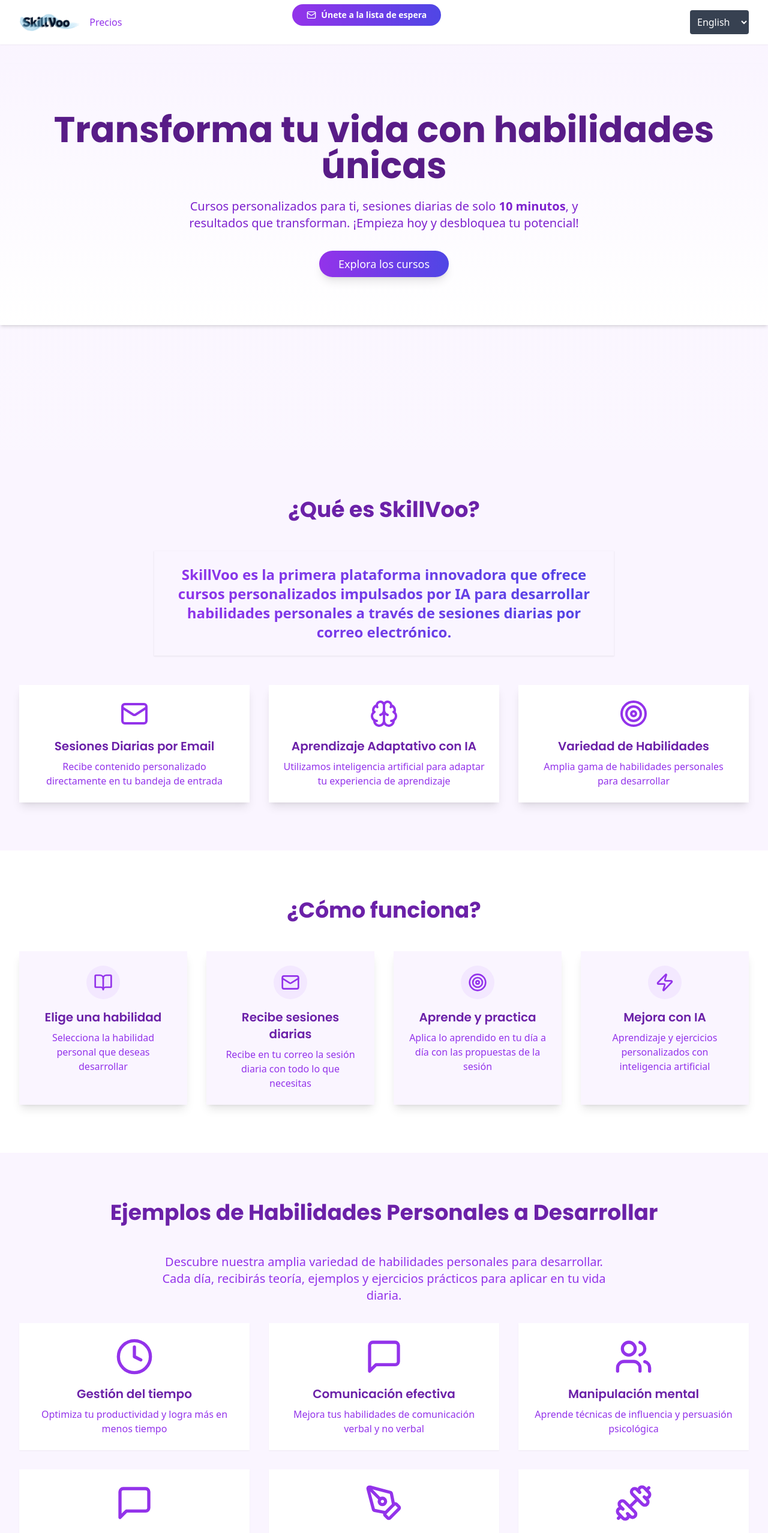
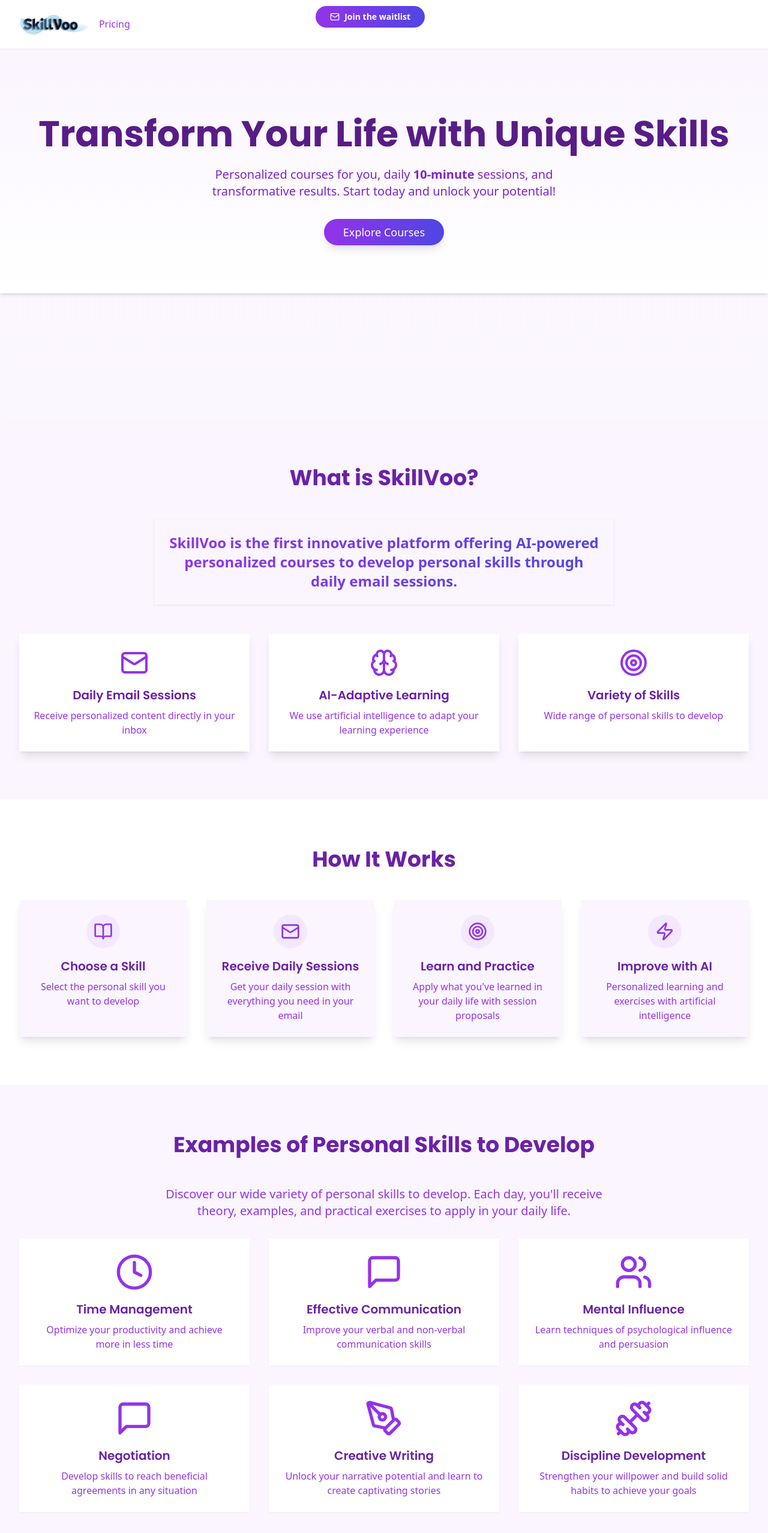
Before and after one commit to Ferrajju/skillvoo-landing, a Next.js app: page / in a window 1280 px wide. Shown: the top 2556 px of the page at 60% size. Built offline with nearby package versions, Linux system fonts and the light colour scheme.

Commit message:
Traducuiiedno toda la pagina al ingles

```diff
--- a/app/page.tsx
+++ b/app/page.tsx
@@ -1,7 +1,5 @@
 "use client"
 import GoogleTranslateWidget from "@/components/GoogleTranslateWidget"
-
-
 
 import { Button } from "@/components/ui/button"
 import { Input } from "@/components/ui/input"
@@ -16,7 +14,6 @@ import {
   CheckCircle,
   Target,
   PenTool,
-
   MessageSquare,
   Users,
   Dumbbell,
@@ -26,12 +23,10 @@ import Link from "next/link"
 import { useState } from "react"
 import { motion } from "framer-motion"
 
-
-
 const validateEmail = (email: string): boolean => {
-  const emailRegex = /^[^\s@]+@[^\s@]+\.[^\s@]+$/;
-  return emailRegex.test(email);
-};
+  const emailRegex = /^[^\s@]+@[^\s@]+\.[^\s@]+$/
+  return emailRegex.test(email)
+}
 
 // Animation variants
 const fadeInUp = {
@@ -63,15 +58,15 @@ export default function LandingPage() {
   const [message, setMessage] = useState("")
 
   const handleSubmit = async (e: React.FormEvent) => {
-    e.preventDefault();
-    setMessage("");
+    e.preventDefault()
+    setMessage("")
 
     if (!validateEmail(email)) {
-      setMessage("Por favor, introduce un correo electrónico válido.");
-      return;
+      setMessage("Por favor, introduce un correo electrónico válido.")
+      return
     }
 
-    setIsLoading(true);
+    setIsLoading(true)
     try {
       const response = await fetch("/api/waitlist", {
         method: "POST",
@@ -79,28 +74,27 @@ export default function LandingPage() {
           "Content-Type": "application/json",
         },
         body: JSON.stringify({ name, email }),
-      });
+      })
 
-      const data = await response.json();
+      const data = await response.json()
       if (response.ok) {
-        setMessage("¡Gracias por registrarte! Recibirás tu curso gratuito pronto.");
-        setName("");
-        setEmail("");
+        setMessage("Thank you for registering! You'll receive your free course soon.")
+        setName("")
+        setEmail("")
       } else {
-        setMessage(`Error: ${data.message || "Hubo un problema al procesar tu solicitud."}`);
+        setMessage(`Error: ${data.message || "There was a problem processing your request."}`)
       }
     } catch (error) {
-      console.error("Error:", error);
-      setMessage("Hubo un error al conectar con el servidor. Por favor, intenta de nuevo más tarde.");
+      console.error("Error:", error)
+      setMessage("There was an error connecting to the server. Please try again later.")
     } finally {
-      setIsLoading(false);
+      setIsLoading(false)
     }
-  };
-
+  }
 
   return (
     <div className="min-h-screen bg-gradient-to-b from-purple-50 to-white font-sans">
-
+      <GoogleTranslateWidget />
       {/* Navigation bar */}
       <motion.nav
         initial={{ y: -100 }}
@@ -121,7 +115,7 @@ export default function LandingPage() {
               />
             </motion.div>
             <Link href="/prices" className="text-purple-600 hover:text-purple-800 transition-colors">
-              Precios
+              Pricing
             </Link>
           </div>
 
@@ -134,25 +128,9 @@ export default function LandingPage() {
               whileTap={{ scale: 0.95 }} // Contracción al hacer clic
             >
               <Mail className="w-4 h-4 mr-2" />
-              Únete a la lista de espera
+              Join the waitlist
             </motion.button>
           </div>
-          <select
-          className="bg-gray-700 text-white p-2 rounded"
-          onChange={(e) => {
-            // Aquí puedes realizar alguna acción si quieres algo específico al cambiar el idioma
-            const language = e.target.value;
-            console.log("Idioma seleccionado:", language);
-            // Aquí puedes manejar la lógica de traducción si no usas Google Translate
-          }}
-        >
-          <option value="en">English</option>
-          <option value="es">Español</option>
-          <option value="fr">Français</option>
-          {/* Agrega más opciones según los idiomas que quieras */}
-        </select>
-
-        <GoogleTranslateWidget />
         </div>
       </motion.nav>
 
@@ -169,13 +147,13 @@ export default function LandingPage() {
           variants={fadeInUp}
           className="text-5xl sm:text-6xl font-bold text-purple-900 mb-6 font-heading leading-tight"
         >
-          Transforma tu vida con habilidades únicas
+          Transform Your Life with Unique Skills
         </motion.h1>
 
         {/* Descripción */}
         <motion.p variants={fadeInUp} className="text-xl text-purple-700 mb-8 max-w-2xl">
-          Cursos personalizados para ti, sesiones diarias de solo <b>10 minutos</b>, y resultados que transforman.
-          ¡Empieza hoy y desbloquea tu potencial!
+          Personalized courses for you, daily <b>10-minute</b> sessions, and transformative results. Start today and
+          unlock your potential!
         </motion.p>
 
         {/* Botón de llamada a la acción */}
@@ -185,7 +163,7 @@ export default function LandingPage() {
             className="bg-gradient-to-r from-purple-600 to-indigo-600 text-white text-lg px-8 py-3 rounded-full shadow-lg hover:shadow-xl"
             onClick={(e) => scrollToSection(e, "cursos")}
           >
-            Explora los cursos
+            Explore Courses
           </Button>
         </motion.div>
       </motion.section>
@@ -200,31 +178,31 @@ export default function LandingPage() {
       >
         <div className="container mx-auto px-4 sm:px-6 lg:px-8">
           <motion.h2 variants={fadeInUp} className="text-4xl font-bold text-center text-purple-800 mb-12 font-heading">
-            ¿Qué es SkillVoo?
+            What is SkillVoo?
           </motion.h2>
           <motion.p
             variants={fadeInUp}
             className="text-2xl text-center text-gradient font-semibold mb-8 max-w-3xl mx-auto p-6 bg-purple-100 rounded-lg shadow-sm"
           >
-            SkillVoo es la primera plataforma innovadora que ofrece cursos personalizados impulsados por IA para
-            desarrollar habilidades personales a través de sesiones diarias por correo electrónico.
+            SkillVoo is the first innovative platform offering AI-powered personalized courses to develop personal
+            skills through daily email sessions.
           </motion.p>
           <div className="grid grid-cols-1 md:grid-cols-3 gap-8 mt-12">
             {[
               {
-                title: "Sesiones Diarias por Email",
+                title: "Daily Email Sessions",
                 icon: Mail,
-                description: "Recibe contenido personalizado directamente en tu bandeja de entrada",
+                description: "Receive personalized content directly in your inbox",
               },
               {
-                title: "Aprendizaje Adaptativo con IA",
+                title: "AI-Adaptive Learning",
                 icon: Brain,
-                description: "Utilizamos inteligencia artificial para adaptar tu experiencia de aprendizaje",
+                description: "We use artificial intelligence to adapt your learning experience",
               },
               {
-                title: "Variedad de Habilidades",
+                title: "Variety of Skills",
                 icon: Target,
-                description: "Amplia gama de habilidades personales para desarrollar",
+                description: "Wide range of personal skills to develop",
               },
             ].map((feature, index) => (
               <motion.div key={index} variants={fadeInUp} className="bg-white rounded-lg shadow-lg p-6 text-center">
@@ -247,29 +225,29 @@ export default function LandingPage() {
       >
         <div className="container mx-auto px-4 sm:px-6 lg:px-8">
           <motion.h2 variants={fadeInUp} className="text-4xl font-bold text-center text-purple-800 mb-12 font-heading">
-            ¿Cómo funciona?
+            How It Works
           </motion.h2>
           <div className="grid grid-cols-1 md:grid-cols-2 lg:grid-cols-4 gap-8">
             {[
               {
-                title: "Elige una habilidad",
+                title: "Choose a Skill",
                 icon: BookOpen,
-                description: "Selecciona la habilidad personal que deseas desarrollar",
+                description: "Select the personal skill you want to develop",
               },
               {
-                title: "Recibe sesiones diarias",
+                title: "Receive Daily Sessions",
                 icon: Mail,
-                description: "Recibe  en tu correo la sesión diaria con todo lo que necesitas",
+                description: "Get your daily session with everything you need in your email",
               },
               {
-                title: "Aprende y practica",
+                title: "Learn and Practice",
                 icon: Target,
-                description: "Aplica lo aprendido en tu día a día con las propuestas de la sesión ",
+                description: "Apply what you've learned in your daily life with session proposals",
               },
               {
-                title: "Mejora con IA",
+                title: "Improve with AI",
                 icon: Zap,
-                description: "Aprendizaje y ejercicios personalizados con inteligencia artificial",
+                description: "Personalized learning and exercises with artificial intelligence",
               },
             ].map((step, index) => (
               <motion.div
@@ -304,43 +282,43 @@ export default function LandingPage() {
       >
         <div className="container mx-auto px-4 sm:px-6 lg:px-8">
           <motion.h2 variants={fadeInUp} className="text-4xl font-bold text-center text-purple-800 mb-12 font-heading">
-            Ejemplos de Habilidades Personales a Desarrollar
+            Examples of Personal Skills to Develop
           </motion.h2>
           <motion.p variants={fadeInUp} className="text-xl text-center text-purple-600 mb-8 max-w-3xl mx-auto">
-            Descubre nuestra amplia variedad de habilidades personales para desarrollar. Cada día, recibirás teoría,
-            ejemplos y ejercicios prácticos para aplicar en tu vida diaria.
+            Discover our wide variety of personal skills to develop. Each day, you'll receive theory, examples, and
+            practical exercises to apply in your daily life.
           </motion.p>
           <div className="grid grid-cols-1 md:grid-cols-2 lg:grid-cols-3 gap-8">
             {[
               {
-                title: "Gestión del tiempo",
+                title: "Time Management",
                 icon: Clock,
-                description: "Optimiza tu productividad y logra más en menos tiempo",
+                description: "Optimize your productivity and achieve more in less time",
               },
               {
-                title: "Comunicación efectiva",
+                title: "Effective Communication",
                 icon: MessageSquare,
-                description: "Mejora tus habilidades de comunicación verbal y no verbal",
+                description: "Improve your verbal and non-verbal communication skills",
               },
               {
-                title: "Manipulación mental",
+                title: "Mental Influence",
                 icon: Users,
-                description: "Aprende técnicas de influencia y persuasión psicológica",
+                description: "Learn techniques of psychological influence and persuasion",
               },
               {
-                title: "Negociación",
+                title: "Negotiation",
                 icon: MessageSquare,
-                description: "Desarrolla habilidades para alcanzar acuerdos beneficiosos en cualquier situación",
+                description: "Develop skills to reach beneficial agreements in any situation",
               },
               {
-                title: "Escritura Creativa",
+                title: "Creative Writing",
                 icon: PenTool,
-                description: "Desbloquea tu potencial narrativo y aprende a crear historias cautivadoras",
+                description: "Unlock your narrative potential and learn to create captivating stories",
               },
               {
-                title: "Desarrollo de Disciplina",
+                title: "Discipline Development",
                 icon: Dumbbell,
-                description: "Fortalece tu voluntad y construye hábitos sólidos para alcanzar tus metas",
+                description: "Strengthen your willpower and build solid habits to achieve your goals",
               },
             ].map((course, index) => (
               <motion.div
@@ -372,28 +350,28 @@ export default function LandingPage() {
       >
         <div className="container mx-auto px-4 sm:px-6 lg:px-8">
           <motion.h2 variants={fadeInUp} className="text-4xl font-bold text-center text-purple-800 mb-12 font-heading">
-            Características Destacadas
+            Featured Characteristics
           </motion.h2>
           <div className="grid grid-cols-1 md:grid-cols-2 gap-8">
             {[
               {
-                title: "Aprendizaje Adaptativo con IA",
-                description: "Nuestro sistema de IA se ajusta a tu ritmo y estilo de aprendizaje",
+                title: "AI-Adaptive Learning",
+                description: "Our AI system adjusts to your learning pace and style",
                 icon: Brain,
               },
               {
-                title: "Sesiones Diarias por Email",
-                description: "Recibe contenido personalizado de 10 minutos directamente en tu bandeja de entrada",
+                title: "Daily Email Sessions",
+                description: "Receive 10-minute personalized content directly in your inbox",
                 icon: Mail,
               },
               {
-                title: "Ejercicios Prácticos Personalizados",
-                description: "Aplica lo aprendido con actividades interactivas adaptadas por IA",
+                title: "Personalized Practical Exercises",
+                description: "Apply what you've learned with AI-adapted interactive activities",
                 icon: Target,
               },
               {
-                title: "Variedad de Habilidades",
-                description: "Amplia gama de habilidades personales para desarrollar",
+                title: "Variety of Skills",
+                description: "Wide range of personal skills to develop",
                 icon: BookOpen,
               },
             ].map((feature, index) => (
@@ -420,31 +398,21 @@ export default function LandingPage() {
       >
         <div className="container mx-auto px-4 sm:px-6 lg:px-8 text-center">
           {/* Título de la sección */}
-    <motion.h2
-      variants={fadeInUp}
-      className="text-4xl font-bold text-purple-800 mb-6 font-heading"
-    >
-      ¡Únete a la lista de espera!
+          <motion.h2 variants={fadeInUp} className="text-4xl font-bold text-purple-800 mb-6 font-heading">
+            Join the Waitlist!
           </motion.h2>
 
           {/* Mensaje para indicar que la página está en desarrollo */}
-    <motion.p
-      variants={fadeInUp}
-      className="text-xl text-purple-600 mb-8 max-w-2xl mx-auto"
-    >
-      Estamos trabajando en algo increíble para ti. Sé de los primeros en acceder a nuestra plataforma cuando esté lista.
-      Regístrate ahora y recibirás actualizaciones exclusivas directamente en tu correo.
+          <motion.p variants={fadeInUp} className="text-xl text-purple-600 mb-8 max-w-2xl mx-auto">
+            We're working on something incredible for you. Be among the first to access our platform when it's ready.
+            Register now and receive exclusive updates directly in your email.
           </motion.p>
 
           {/* Formulario de registro */}
-    <motion.form
-      variants={fadeInUp}
-      onSubmit={handleSubmit}
-      className="max-w-md mx-auto flex flex-col space-y-4"
-    >
+          <motion.form variants={fadeInUp} onSubmit={handleSubmit} className="max-w-md mx-auto flex flex-col space-y-4">
             <Input
               type="text"
-        placeholder="Tu nombre"
+              placeholder="Your name"
               className="text-purple-800 placeholder-purple-400 bg-white"
               value={name}
               onChange={(e) => setName(e.target.value)}
@@ -452,16 +420,13 @@ export default function LandingPage() {
             />
             <Input
               type="email"
-        placeholder="Tu correo electrónico"
+              placeholder="Your email address"
               className="text-purple-800 placeholder-purple-400 bg-white"
               value={email}
               onChange={(e) => setEmail(e.target.value)}
               required
             />
-      <motion.div
-        whileHover={{ scale: 1.05 }}
-        whileTap={{ scale: 0.95 }}
-      >
+            <motion.div whileHover={{ scale: 1.05 }} whileTap={{ scale: 0.95 }}>
               <Button
                 type="submit"
                 size="lg"
@@ -470,16 +435,32 @@ export default function LandingPage() {
               >
                 {isLoading ? (
                   <span className="flex items-center justify-center">
-              <svg className="animate-spin -ml-1 mr-3 h-5 w-5 text-white" xmlns="http://www.w3.org/2000/svg" fill="none" viewBox="0 0 24 24">
-                <circle className="opacity-25" cx="12" cy="12" r="10" stroke="currentColor" strokeWidth="4"></circle>
-                <path className="opacity-75" fill="currentColor" d="M4 12a8 8 0 018-8V0C5.373 0 0 5.373 0 12h4zm2 5.291A7.962 7.962 0 014 12H0c0 3.042 1.135 5.824 3 7.938l3-2.647z"></path>
+                    <svg
+                      className="animate-spin -ml-1 mr-3 h-5 w-5 text-white"
+                      xmlns="http://www.w3.org/2000/svg"
+                      fill="none"
+                      viewBox="0 0 24 24"
+                    >
+                      <circle
+                        className="opacity-25"
+                        cx="12"
+                        cy="12"
+                        r="10"
+                        stroke="currentColor"
+                        strokeWidth="4"
+                      ></circle>
+                      <path
+                        className="opacity-75"
+                        fill="currentColor"
+                        d="M4 12a8 8 0 018-8V0C5.373 0 0 5.373 0 12h4zm2 5.291A7.962 7.962 0 014 12H0c0 3.042 1.135 5.824 3 7.938l3-2.647z"
+                      ></path>
                     </svg>
-              Procesando...
+                    Processing...
                   </span>
                 ) : (
                   <span className="flex items-center justify-center">
                     <CheckCircle className="w-5 h-5 mr-2" />
-              ¡Unirse a la lista de espera!
+                    Join the Waitlist!
                   </span>
                 )}
               </Button>
@@ -488,17 +469,12 @@ export default function LandingPage() {
 
           {/* Mensaje de confirmación */}
           {message && (
-      <motion.p
-        initial={{ opacity: 0, y: 10 }}
-        animate={{ opacity: 1, y: 0 }}
-        className="mt-4 text-purple-600"
-      >
+            <motion.p initial={{ opacity: 0, y: 10 }} animate={{ opacity: 1, y: 0 }} className="mt-4 text-purple-600">
               {message}
             </motion.p>
           )}
         </div>
       </motion.section>
-
 
       {/* Footer */}
       <motion.footer
@@ -510,48 +486,42 @@ export default function LandingPage() {
         <div className="container mx-auto px-4 sm:px-6 lg:px-8">
           <div className="grid grid-cols-1 md:grid-cols-3 gap-8">
             <div>
-            <Image
-          src="/images/skillvoo-logo.png"
-          alt="SkillVoo Logo"
-          width={150}
-          height={50}
-          className="mb-4"
-        />
-              <p className="text-purple-200">Transformando vidas a través del aprendizaje personalizado.</p>
+              <Image src="/images/skillvoo-logo.png" alt="SkillVoo Logo" width={150} height={50} className="mb-4" />
+              <p className="text-purple-200">Transforming lives through personalized learning.</p>
             </div>
             <div>
-              <h3 className="text-lg font-semibold mb-4">Enlaces rápidos</h3>
+              <h3 className="text-lg font-semibold mb-4">Quick Links</h3>
               <ul className="space-y-2">
                 <li>
                   <a href="#" className="text-purple-200 hover:text-white transition-colors">
-                    Inicio
+                    Home
                   </a>
                 </li>
                 <li>
                   <a href="#cursos" className="text-purple-200 hover:text-white transition-colors">
-                    Cursos
+                    Courses
                   </a>
                 </li>
                 <li>
                   <Link href="/prices" className="text-purple-200 hover:text-white transition-colors">
-                    Precios
+                    Pricing
                   </Link>
                 </li>
                 <li>
                   <a href="#registro" className="text-purple-200 hover:text-white transition-colors">
-                    Registro
+                    Register
                   </a>
                 </li>
               </ul>
             </div>
             <div>
-              <h3 className="text-lg font-semibold mb-4">Contacto</h3>
+              <h3 className="text-lg font-semibold mb-4">Contact</h3>
               <p className="text-purple-200">Email: info@skillvoo.com</p>
-              <p className="text-purple-200">Teléfono: +1 234 567 890</p>
+              <p className="text-purple-200">Phone: +1 234 567 890</p>
             </div>
           </div>
           <div className="mt-8 pt-8 border-t border-purple-700 text-center">
-            <p>&copy; 2025 SkillVoo. Todos los derechos reservados.</p>
+            <p>&copy; 2025 SkillVoo. All rights reserved.</p>
           </div>
         </div>
       </motion.footer>
```
Lines whose indentation alone changed are shown as unchanged.
